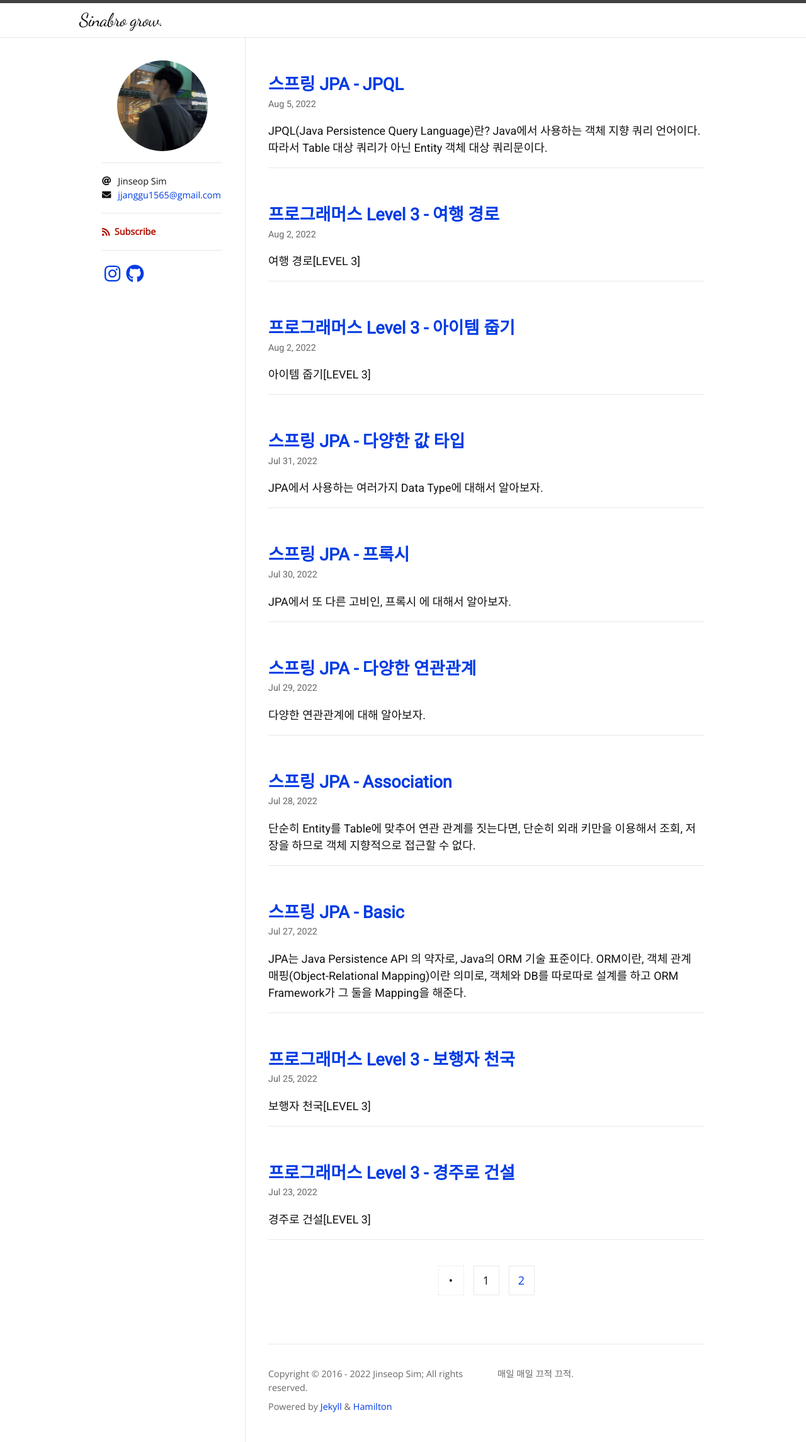
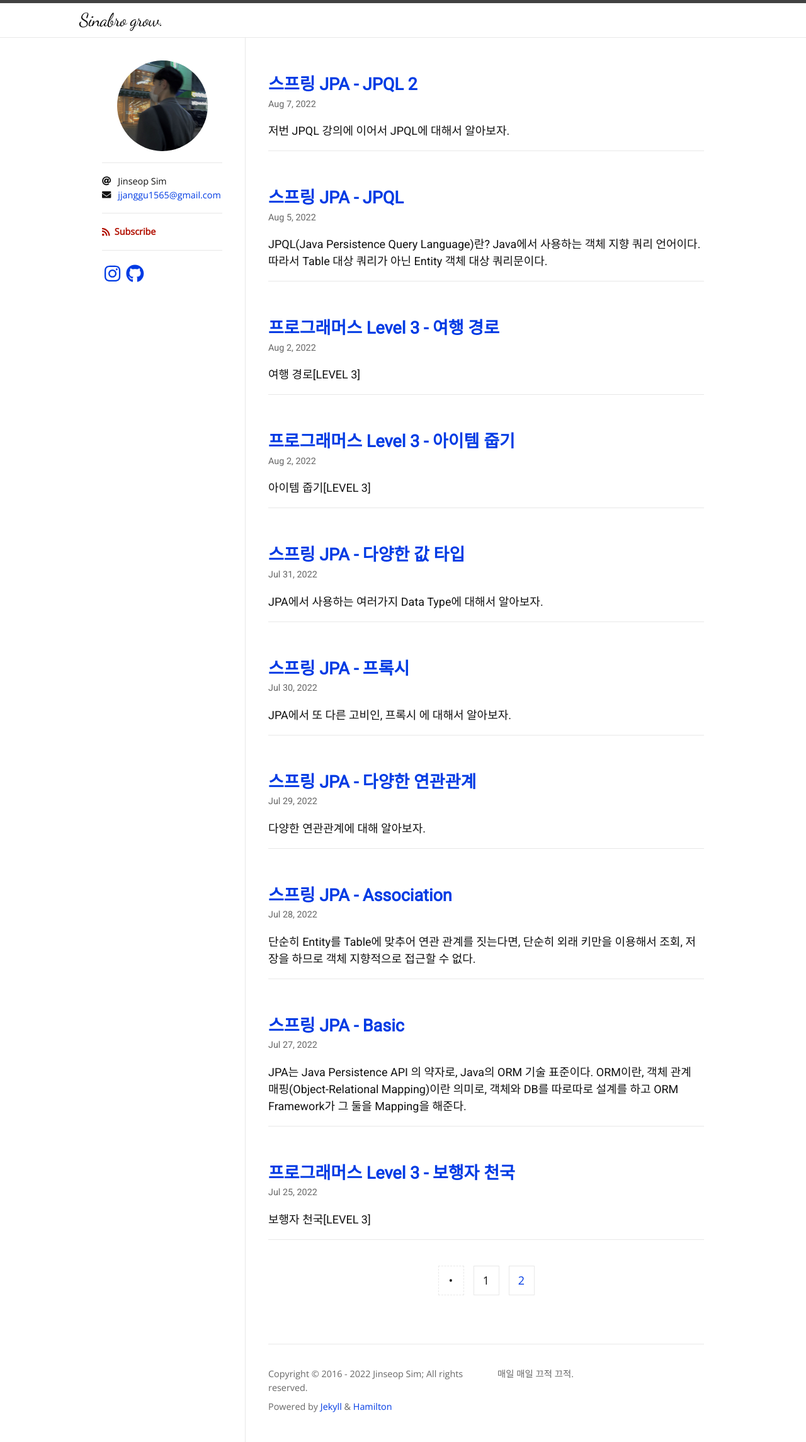
Before and after one commit to Jinseop-Sim/Jinseop-Sim.github.io, a Jekyll site: the page built from index.html, in a window 1280 px wide. Shown: the whole page at 63% size. Built offline with Jekyll 4.4.1, drawn with Linux system fonts in a browser that asks for light colours; nearby versions of some CDN libraries; some web fonts are replaced; the list of posts is cut into pages by our own code; some of the changed lines change nothing that is shown.

Commit message:
modify post

````diff
--- /dev/null
+++ b/_posts/2022-08-07-JPA-JPQL2.md
@@ -0,0 +1,32 @@
+---
+layout: post
+title: "스프링 JPA - JPQL 2"
+categories: Springboot
+tags: [java]
+author:
+  - Jinseop Sim
+toc: true
+---
+저번 JPQL 강의에 이어서 JPQL에 대해서 알아보자.
+
+### 경로 표현식
+우리가 흔히 SQL 문법을 쓸 때 ```.```을 찍어 탐색하는 것을 말한다.
+
+- 상태 필드 : 단순히 값을 저장하기 위한 필드이다.
+  - 경로 탐색의 끝이며, 더 이상 탐색을 진행하지 않는다.
+  - ```m.username```과 같은 필드이다.
+- 연관 필드 : 연관관계를 위한 필드이다.
+  - 단일 값
+    - ```@ManyToOne, @OneToOne``` 처럼, 대상이 단일 Entity일 때.
+    - ```SELECT m.team FROM Member m```과 같이 묵시적으로 INNER JOIN이 발생한다.
+      - 따라서 조심해서 사용을 해야한다 !
+    - 상태 필드와 다르게, 더 깊게 탐색이 가능하다.
+  - 컬렉션 값
+    - ```@OneToMany``` 처럼, 대상이 Collection 값일 때
+    - 단일 값과 같이 묵시적 INNER JOIN이 발생한다.
+    - 상태 필드와 같이, 값이 많아서 더 깊게 탐색이 불가능하다.
+    - 만약, 더 탐색을 하고 싶다면 명시적으로 JOIN을 하자!
+      - ```SELECT m.name FROM Team t JOIN t.members m```과 같이.
+
+__웬만하면 묵시적 조인은 절대 쓰지말것!!__
+참고로, 묵시적 조인은 INNER JOIN만 가능하다.
````
Also changed, not shown: _posts/2022-08-05-JPA-JPQL.md (line endings or trailing spaces).
